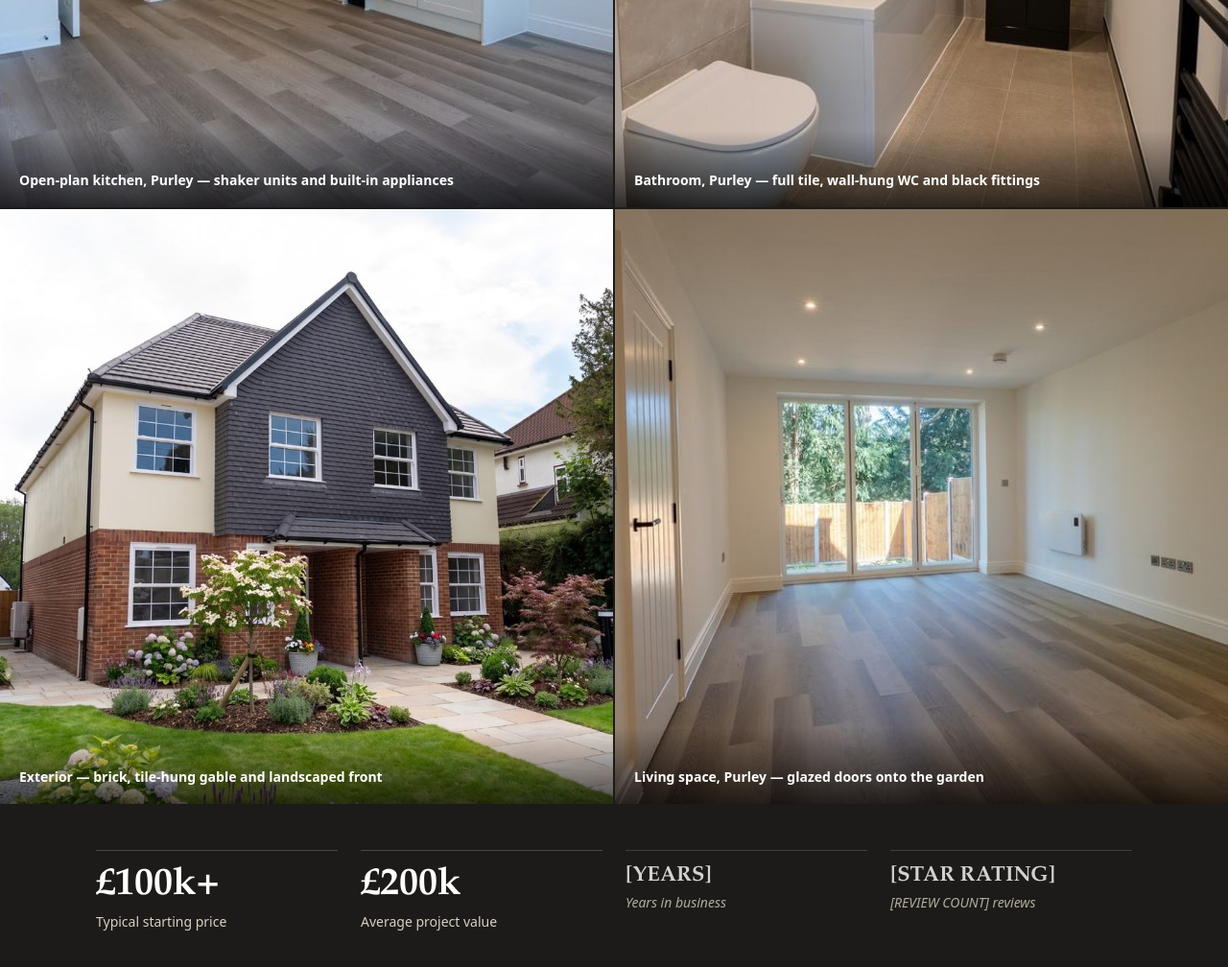
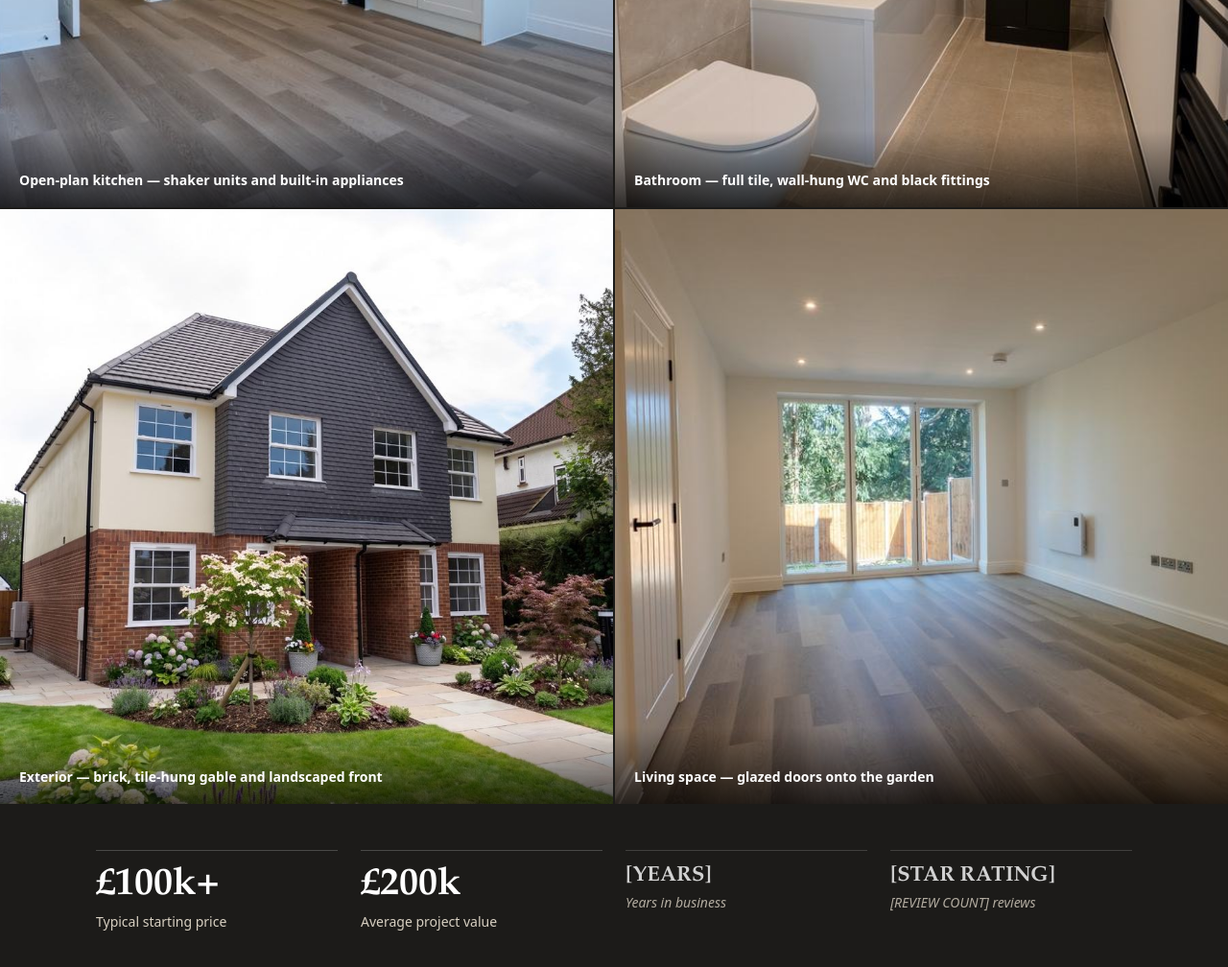
Before and after one commit to finlay-IQC/acbconstruction, a plain HTML site: page index.html in a window 1280 px wide. Shown: the part 5700-6708 px from the top of the page at 96% size. Drawn offline with Linux system fonts and the light colour scheme; a script that the page names is missing.

Commit message:
Remove Purley mentions; focus copy on Brentwood and Essex
Co-Authored-By: Claude Opus 5.5 <noreply@anthropic.com>
Claude-Session: https://claude.ai/code/session_01AVEeSaepj7AbECfVYSuLnM

```diff
--- a/index.html
+++ b/index.html
@@ -196,11 +196,11 @@
         </figure>
         <figure class="gallery__item">
           <img src="/images/kitchen-shaker.jpg" srcset="/images/kitchen-shaker-sm.jpg 900w, /images/kitchen-shaker.jpg 1800w" sizes="(min-width: 760px) 50vw, 100vw" alt="Shaker-style kitchen in open-plan living space" loading="lazy" decoding="async">
-          <figcaption>Open-plan kitchen, Purley — shaker units and built-in appliances</figcaption>
+          <figcaption>Open-plan kitchen — shaker units and built-in appliances</figcaption>
         </figure>
         <figure class="gallery__item">
           <img src="/images/bathroom.jpg" srcset="/images/bathroom-sm.jpg 900w, /images/bathroom.jpg 1800w" sizes="(min-width: 760px) 50vw, 100vw" alt="Tiled bathroom with black fittings" loading="lazy" decoding="async">
-          <figcaption>Bathroom, Purley — full tile, wall-hung WC and black fittings</figcaption>
+          <figcaption>Bathroom — full tile, wall-hung WC and black fittings</figcaption>
         </figure>
         <figure class="gallery__item">
           <img src="/images/exterior-semi.jpg" srcset="/images/exterior-semi-sm.jpg 900w, /images/exterior-semi.jpg 1800w" sizes="(min-width: 760px) 50vw, 100vw" alt="New-build homes with brick and tile-hung front" loading="lazy" decoding="async">
@@ -208,7 +208,7 @@
         </figure>
         <figure class="gallery__item">
           <img src="/images/living-garden-doors.jpg" srcset="/images/living-garden-doors-sm.jpg 900w, /images/living-garden-doors.jpg 1800w" sizes="(min-width: 760px) 50vw, 100vw" alt="Living space with glazed doors onto the garden" loading="lazy" decoding="async">
-          <figcaption>Living space, Purley — glazed doors onto the garden</figcaption>
+          <figcaption>Living space — glazed doors onto the garden</figcaption>
         </figure>
       </div>
 
@@ -258,7 +258,7 @@
           <div class="faq__item">
             <h3><button type="button" class="faq__q" aria-expanded="false" aria-controls="faq-6">What areas do you cover?</button></h3>
             <div class="faq__a" id="faq-6" hidden>
-              <p>Brentwood and across Essex, and Purley too. If you're not sure we cover you, fill in the form and we'll let you know.</p>
+              <p>Brentwood and across Essex. If you're not sure we cover you, fill in the form and we'll let you know.</p>
             </div>
           </div>
         </div>
```
Also changed, not shown: thank-you.html (+3 -3 lines), 1 other file.
